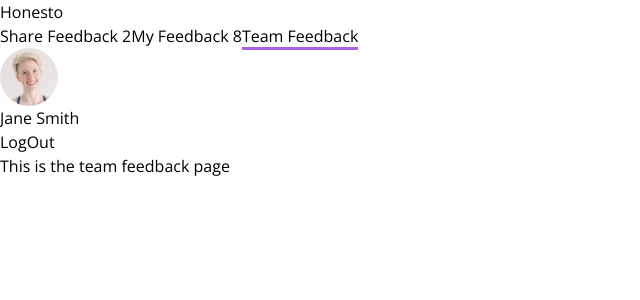
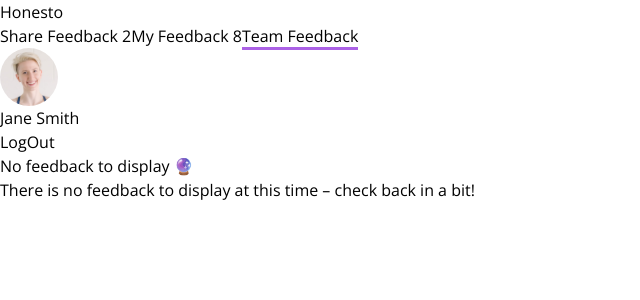
Before and after one commit to Oreolion/feedie, a Vue app: page /team-feedback in a window 1280 px wide. Shown: the top 300 px of the page, without its empty margins (0-640 px from the left). Built offline with nearby package versions, Linux system fonts and the light colour scheme.

Commit message:
add: no-feedback component;

```diff
--- /dev/null
+++ b/src/components/no-feedback.vue
@@ -0,0 +1,16 @@
+<template>
+  <div class="max-w-4xl mx-auto my-10">
+    <div class="flex justify-center flex-col border h-[175px] w-[780px] pl-10">
+      <h3 class="text-3xl leading-10 font-bold mb-2">
+        No feedback to display 🔮
+      </h3>
+      <p class="w-[478px] text-base">
+        There is no feedback to display at this time – check back in a bit!
+      </p>
+    </div>
+  </div>
+</template>
+
+<script setup></script>
+
+<style scoped></style>
--- a/src/views/my-feedback.vue
+++ b/src/views/my-feedback.vue
@@ -1,7 +1,10 @@
 <template>
-  <div>this is my feedback page</div>
+    <no-feedback />
 </template>
 
-<script setup></script>
+<script setup>
+import NoFeedback from "@/components/no-feedback.vue";
+
+</script>
 
 <style lang="scss" scoped></style>
--- a/src/views/team-feedback.vue
+++ b/src/views/team-feedback.vue
@@ -1,7 +1,9 @@
 <template>
-  <div>This is the team feedback page</div>
+    <no-feedback />
 </template>
 
-<script setup></script>
+<script setup>
+import NoFeedback from "@/components/no-feedback.vue";
+</script>
 
 <style lang="scss" scoped></style>
```
